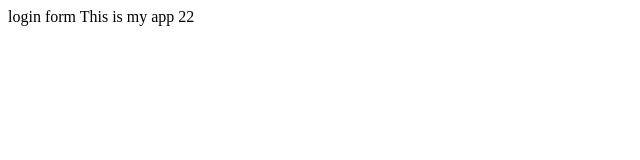
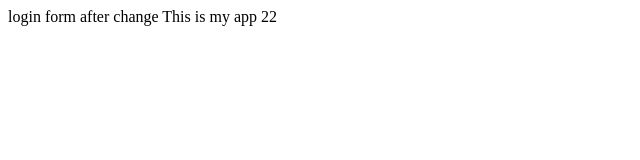
Before and after one commit to znakerstudio/playground, a plain HTML site: page index.html in a window 1280 px wide. Shown: the whole page, without its empty margins (0-640 px from the left). Drawn offline with Linux system fonts and the light colour scheme.

```diff
--- a/index.html
+++ b/index.html
@@ -4,6 +4,7 @@
     <meta charset="utf-8">
     <title>My Znaker APP</title>
     login form
+    after change
   </head>
   <body>
     This is my app 22
```
Also changed, not shown: index2.html (added), 1 other file.
